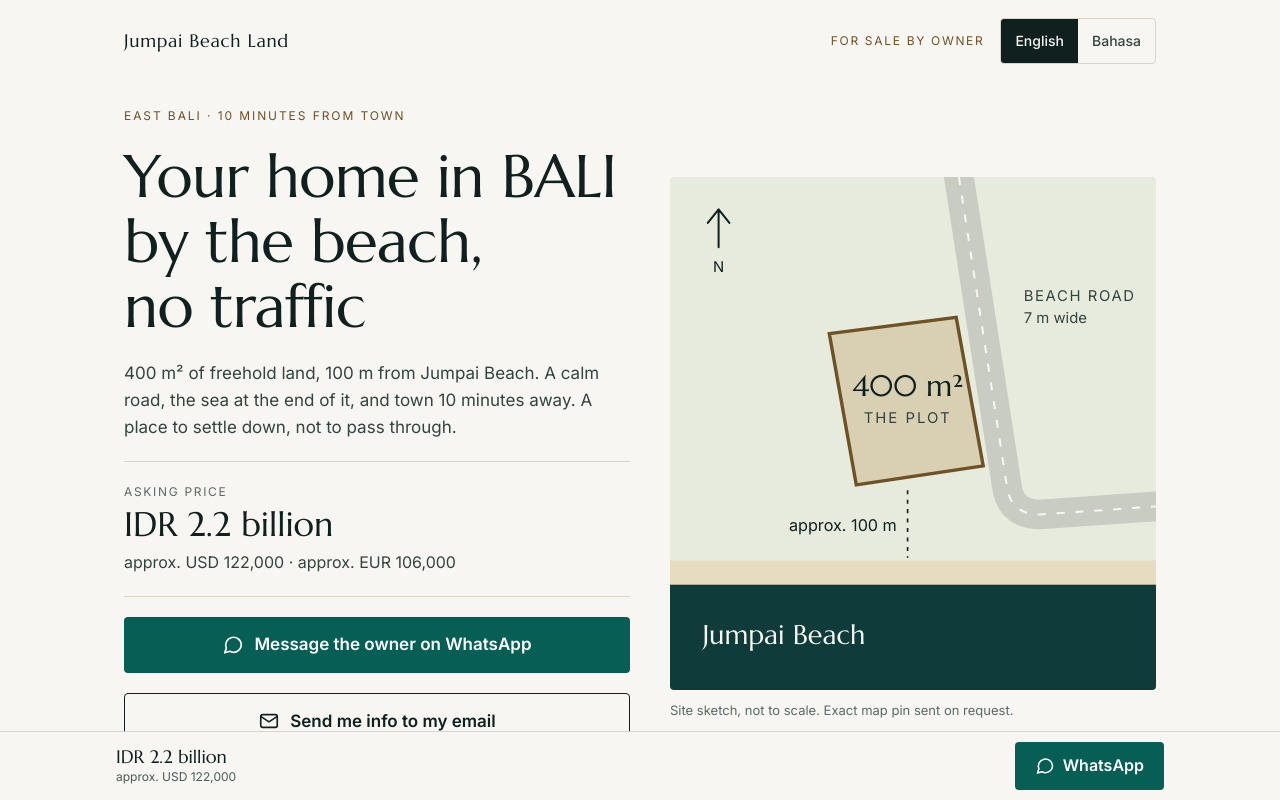
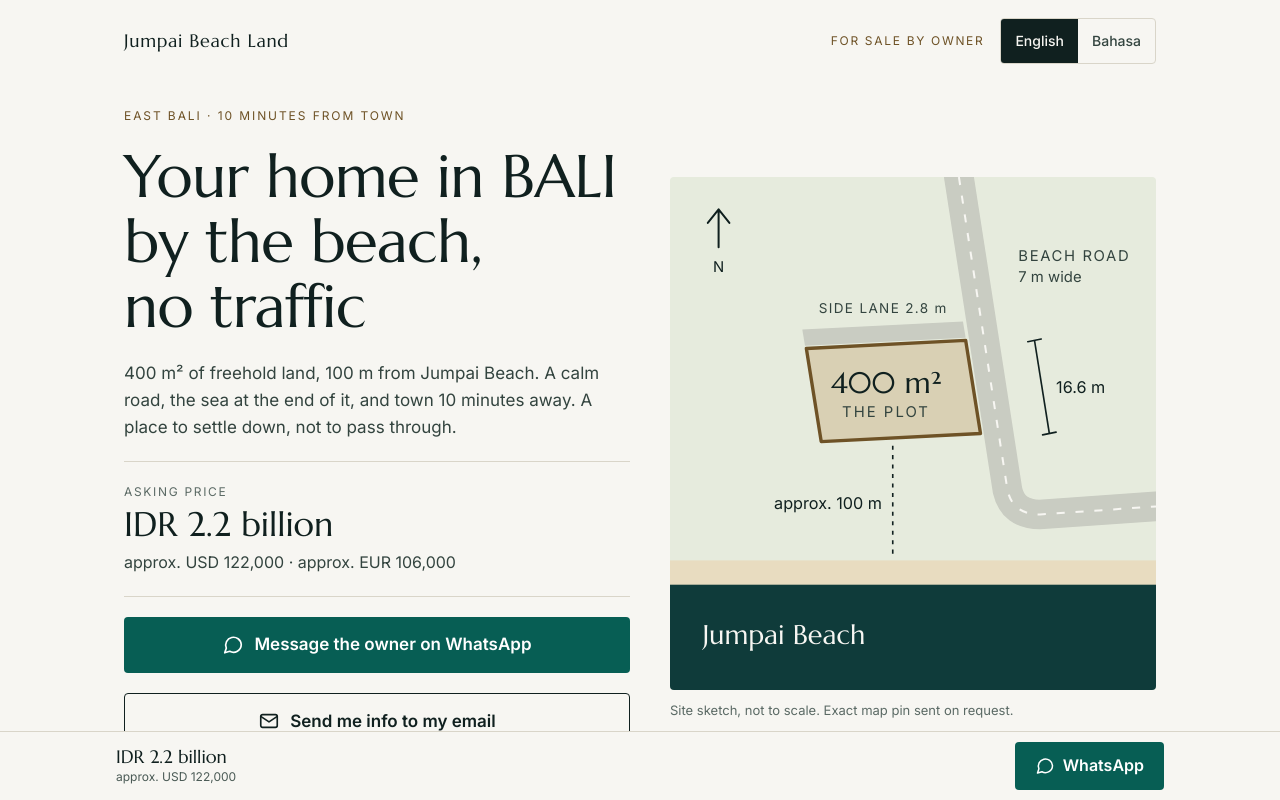
Before and after one commit to ales-vrana/bali, a website: page index.html in a window 1280 px wide. Shown: the top 800 px of the page. Drawn offline with Linux system fonts and the light colour scheme.

Commit message:
Redraw the plot in the site sketch to match the survey sketch
The plot is now a rectangle with its 16.6 m short side on the beach road
and the 2.8 m side lane along its north edge.

Co-Authored-By: Claude Fable 5.2 <noreply@anthropic.com>
Claude-Session: https://claude.ai/code/session_01Rgk1daMLakeM1bzshyVjiD

```diff
--- a/index.html
+++ b/index.html
@@ -69,20 +69,25 @@ fbq('track', 'PageView');
 </div>
 
 <div class="hero-map">
-<svg role="img" aria-label="Site sketch: the plot sits on the beach road, about 100 metres north of Jumpai Beach" viewBox="0 0 360 380">
+<svg role="img" aria-label="Site sketch: a rectangular plot with its 16.6 metre short side on the beach road and a side lane along its north edge, about 100 metres north of Jumpai Beach" viewBox="0 0 360 380">
 <rect x="0" y="0" width="360" height="380" fill="#E6EBDD"></rect>
 <rect x="0" y="300" width="360" height="80" fill="#0F3B3A"></rect>
 <rect x="0" y="284" width="360" height="18" fill="#E8DCC0"></rect>
 <path d="M214 0 L250 232 Q254 250 274 250 L360 244" fill="none" stroke="#C9CCC2" stroke-width="22" stroke-linecap="round"></path>
 <path d="M214 0 L250 232 Q254 250 274 250 L360 244" fill="none" stroke="#F7F6F2" stroke-width="1.5" stroke-dasharray="6 8"></path>
-<path d="M118 116 L212 104 L232 214 L138 228 Z" fill="#B88A4A" fill-opacity="0.28" stroke="#6E5226" stroke-width="2.5"></path>
-<text x="176" y="162" text-anchor="middle" font-family="Marcellus, Georgia, serif" font-size="22" fill="#10201F">400 m²</text>
-<text x="176" y="182" text-anchor="middle" font-family="Inter, sans-serif" font-size="11" letter-spacing="1.5" fill="#33443F">THE PLOT</text>
-<line x1="176" y1="232" x2="176" y2="282" stroke="#10201F" stroke-width="1.2" stroke-dasharray="3 4"></line>
-<text x="168" y="262" text-anchor="end" font-family="Inter, sans-serif" font-size="12" fill="#10201F">approx. 100 m</text>
+<path d="M98 113 L217 107 L219 119 L100 125 Z" fill="#C9CCC2"></path>
+<text x="158" y="101" text-anchor="middle" font-family="Inter, sans-serif" font-size="10" letter-spacing="1" fill="#33443F">SIDE LANE 2.8 m</text>
+<path d="M101 127 L219 121 L230 190 L112 196 Z" fill="#B88A4A" fill-opacity="0.28" stroke="#6E5226" stroke-width="2.5" stroke-linejoin="round"></path>
+<text x="160" y="160" text-anchor="middle" font-family="Marcellus, Georgia, serif" font-size="22" fill="#10201F">400 m²</text>
+<text x="160" y="178" text-anchor="middle" font-family="Inter, sans-serif" font-size="11" letter-spacing="1.5" fill="#33443F">THE PLOT</text>
+<line x1="165" y1="199" x2="165" y2="282" stroke="#10201F" stroke-width="1.2" stroke-dasharray="3 4"></line>
+<text x="157" y="246" text-anchor="end" font-family="Inter, sans-serif" font-size="12" fill="#10201F">approx. 100 m</text>
+<line x1="270" y1="121" x2="281" y2="190" stroke="#10201F" stroke-width="1.2"></line>
+<path d="M265 122 L275 120 M276 191 L286 189" fill="none" stroke="#10201F" stroke-width="1.2" stroke-linecap="round"></path>
+<text x="286" y="160" font-family="Inter, sans-serif" font-size="12" fill="#10201F">16.6 m</text>
 <text x="24" y="346" font-family="Marcellus, Georgia, serif" font-size="20" fill="#F7F6F2">Jumpai Beach</text>
-<text x="262" y="92" font-family="Inter, sans-serif" font-size="11" letter-spacing="1.2" fill="#33443F">BEACH ROAD</text>
-<text x="262" y="108" font-family="Inter, sans-serif" font-size="11" fill="#33443F">7 m wide</text>
+<text x="258" y="62" font-family="Inter, sans-serif" font-size="11" letter-spacing="1.2" fill="#33443F">BEACH ROAD</text>
+<text x="258" y="78" font-family="Inter, sans-serif" font-size="11" fill="#33443F">7 m wide</text>
 <path d="M36 52 L36 24 M28 34 L36 24 L44 34" fill="none" stroke="#10201F" stroke-width="1.5" stroke-linecap="round" stroke-linejoin="round"></path>
 <text x="36" y="70" text-anchor="middle" font-family="Inter, sans-serif" font-size="11" fill="#10201F">N</text>
 </svg>
```
Also changed, not shown: id/index.html (+13 -8 lines), build/template.html, 1 other file.
